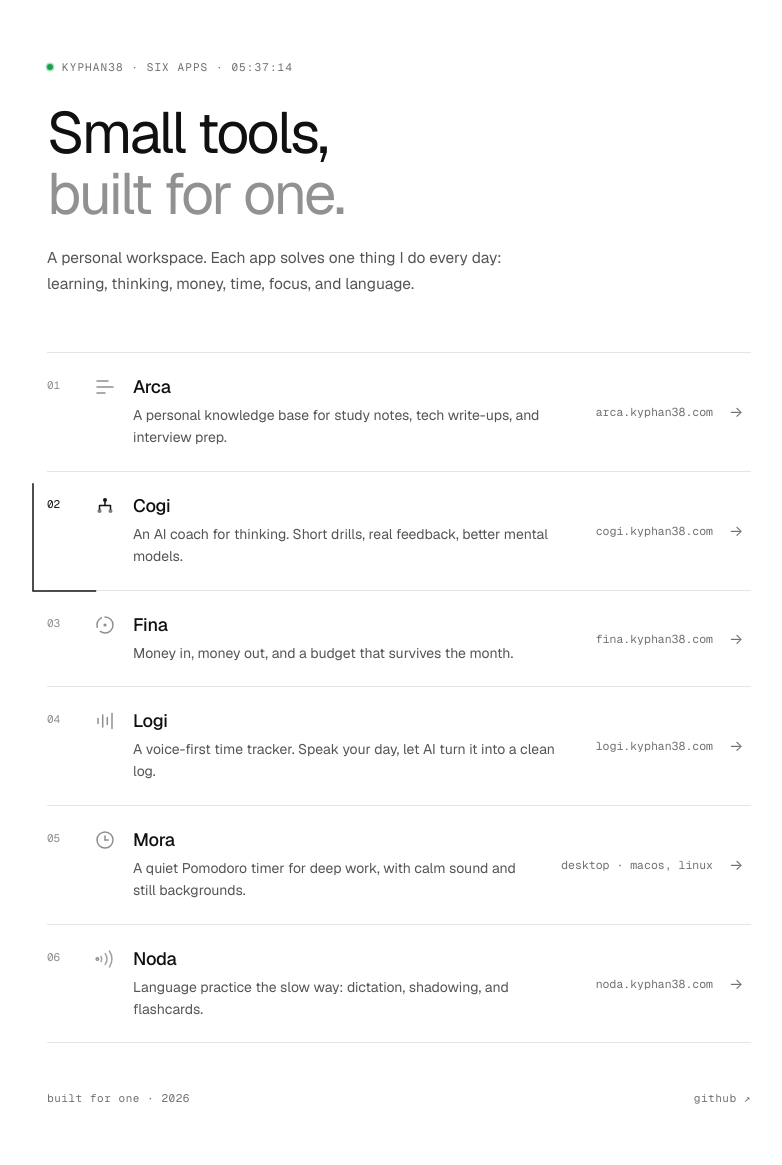
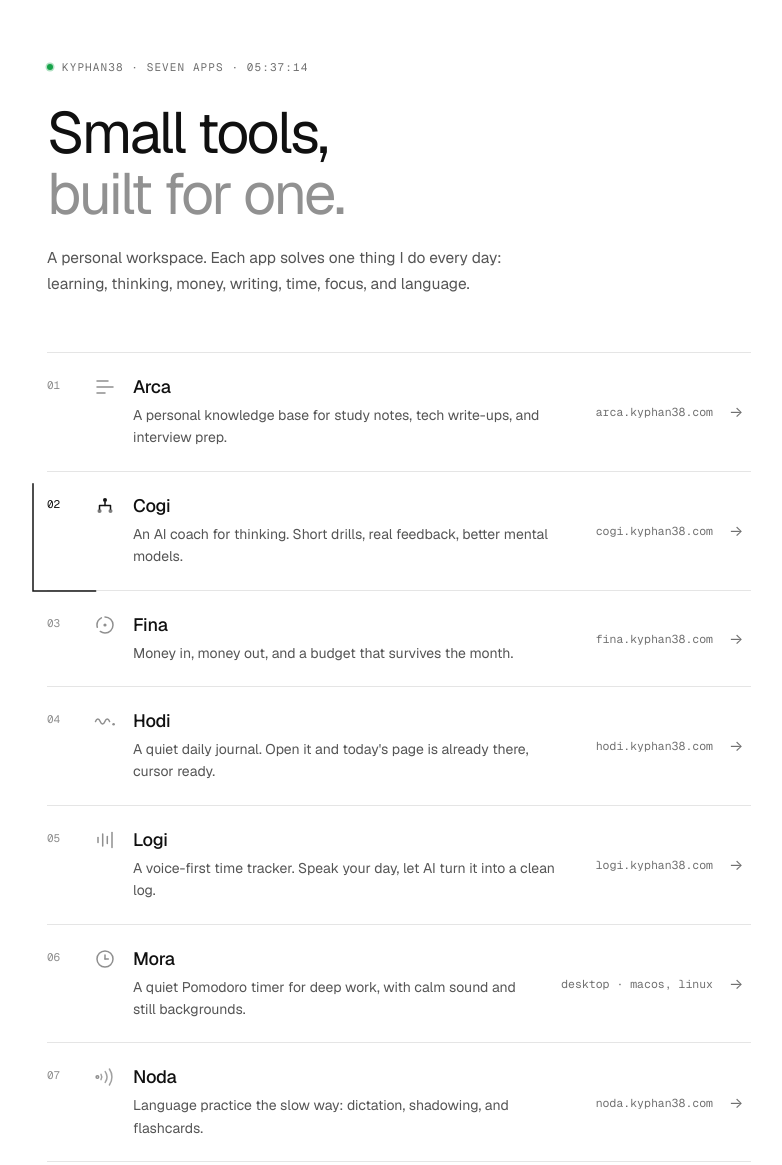
Before and after one commit to kyphan38/hub, a plain HTML site: page index.html in a window 1280 px wide. Shown: the top 1165 px of the page, without its empty margins (241-1023 px from the left). Drawn offline with nearby package versions, Linux system fonts and the light colour scheme.

Commit message:
feat(content): add hodi to the list
- **Context / Why**: hodi, the daily journal, is the new app in the set. The
  list stays alphabetical, so hodi lands fourth and the hub now points at seven
  apps.
- **Key Changes**:
  - Add a hodi row linking to hodi.kyphan38.com, with the wave and dot mark
    from the hodi app icon.
  - Give the mark its own motion: the line of handwriting draws itself, then
    the dot blinks like a cursor.
  - Renumber logi, mora and noda to 05-07 and shift their entrance stagger.
  - The top line, intro and meta description say seven apps and add "writing".
- **Verification**: rendered the page in headless Chrome and checked the row
  order, numbering, glyph and copy.

```diff
--- a/index.html
+++ b/index.html
@@ -4,7 +4,7 @@
 <meta charset="UTF-8">
 <meta name="viewport" content="width=device-width, initial-scale=1.0">
 <title>kyphan38</title>
-<meta name="description" content="Six small apps built for one person: knowledge, thinking, money, time, focus, and language.">
+<meta name="description" content="Seven small apps built for one person: knowledge, thinking, money, writing, time, focus, and language.">
 <meta name="color-scheme" content="light">
 <link rel="icon" href="favicon.svg" type="image/svg+xml">
 <link rel="apple-touch-icon" href="branding/hub-icon.svg">
@@ -349,6 +349,18 @@
     to   { stroke-dasharray: 19 5.2 22 4.1; }
   }
 
+  /* a line of handwriting is drawn, then the nib waits like a cursor */
+  .item:is(:hover, .live) .g-hodi .ink { stroke-dasharray: 1; animation: write 2.2s var(--ease) infinite; }
+  .item:is(:hover, .live) .g-hodi .nib { animation: blink 2.2s steps(1) infinite; }
+  @keyframes write {
+    0%        { stroke-dashoffset: 1; }
+    55%, 100% { stroke-dashoffset: 0; }
+  }
+  @keyframes blink {
+    0%, 55%, 77% { opacity: 1; }
+    66%, 88%     { opacity: 0; }
+  }
+
   .g-mora .hand-h, .g-mora .hand-m { transform-origin: 12px 12px; transition: transform 1.2s var(--ease); }
   .item:is(:hover, .live) .g-mora .hand-h { transform: rotate(150deg); }
   .item:is(:hover, .live) .g-mora .hand-m { transform: rotate(540deg); }
@@ -425,7 +437,7 @@
   <header>
     <div class="top">
       <span class="pulse" aria-hidden="true"></span>
-      <span>kyphan38 &middot; six apps &middot; <span id="clock">--:--:--</span></span>
+      <span>kyphan38 &middot; seven apps &middot; <span id="clock">--:--:--</span></span>
     </div>
 
     <div class="hero">
@@ -435,7 +447,7 @@
       </h1>
       <p class="lede">
         A personal workspace. Each app solves one thing I do every day:
-        learning, thinking, money, time, focus, and language.
+        learning, thinking, money, writing, time, focus, and language.
       </p>
     </div>
   </header>
@@ -502,9 +514,28 @@
           <span class="arrow" aria-hidden="true">&#8594;</span>
         </a>
       </li>
+
       <li class="item" style="--accent:#141414; --i:3">
+        <a class="row" href="https://hodi.kyphan38.com" target="_blank" rel="noopener">
+          <span class="num">04</span>
+          <span class="glyph" aria-hidden="true">
+            <svg class="g-hodi" viewBox="0 0 24 24">
+              <path class="ink" pathLength="1" d="M2.5 12.5c1.3-3.3 3.4-3.3 4.7 0s3.4 3.3 4.7 0 3.4-3.3 4.7 0"/>
+              <circle class="nib" cx="20.6" cy="15.2" r="1.3" fill="currentColor" stroke="none"/>
+            </svg>
+          </span>
+          <span class="body">
+            <span class="name">Hodi</span>
+            <span class="desc">A quiet daily journal. Open it and today's page is already there, cursor ready.</span>
+          </span>
+          <span class="meta">hodi.kyphan38.com</span>
+          <span class="arrow" aria-hidden="true">&#8594;</span>
+        </a>
+      </li>
+
+      <li class="item" style="--accent:#141414; --i:4">
         <a class="row" href="https://logi.kyphan38.com" target="_blank" rel="noopener">
-          <span class="num">04</span>
+          <span class="num">05</span>
           <span class="glyph" aria-hidden="true">
             <svg class="g-logi" viewBox="0 0 24 24">
               <line x1="5" y1="9.5" x2="5" y2="14.5"/>
@@ -522,9 +553,9 @@
         </a>
       </li>
 
-      <li class="item" style="--accent:#141414; --i:4">
+      <li class="item" style="--accent:#141414; --i:5">
         <a class="row" href="https://github.com/kyphan38/mora/releases" target="_blank" rel="noopener">
-          <span class="num">05</span>
+          <span class="num">06</span>
           <span class="glyph" aria-hidden="true">
             <svg class="g-mora" viewBox="0 0 24 24">
               <circle cx="12" cy="12" r="8"/>
@@ -541,9 +572,9 @@
         </a>
       </li>
 
-      <li class="item" style="--accent:#141414; --i:5">
+      <li class="item" style="--accent:#141414; --i:6">
         <a class="row" href="https://noda.kyphan38.com" target="_blank" rel="noopener">
-          <span class="num">06</span>
+          <span class="num">07</span>
           <span class="glyph" aria-hidden="true">
             <svg class="g-noda" viewBox="0 0 24 24">
               <path d="M8 9.4a5 5 0 0 1 0 5.2"/>
@@ -576,7 +607,7 @@
 // ---------------------------------------------------------------------------
 // A live clock, and one pulse that walks the list: it draws a segment of line
 // once around a row, wakes that row's icon in the app's own colour, then moves
-// on. Six rows, then back to the top.
+// on. Seven rows, then back to the top.
 // ---------------------------------------------------------------------------
 (function () {
   var clock = document.getElementById('clock');
```
